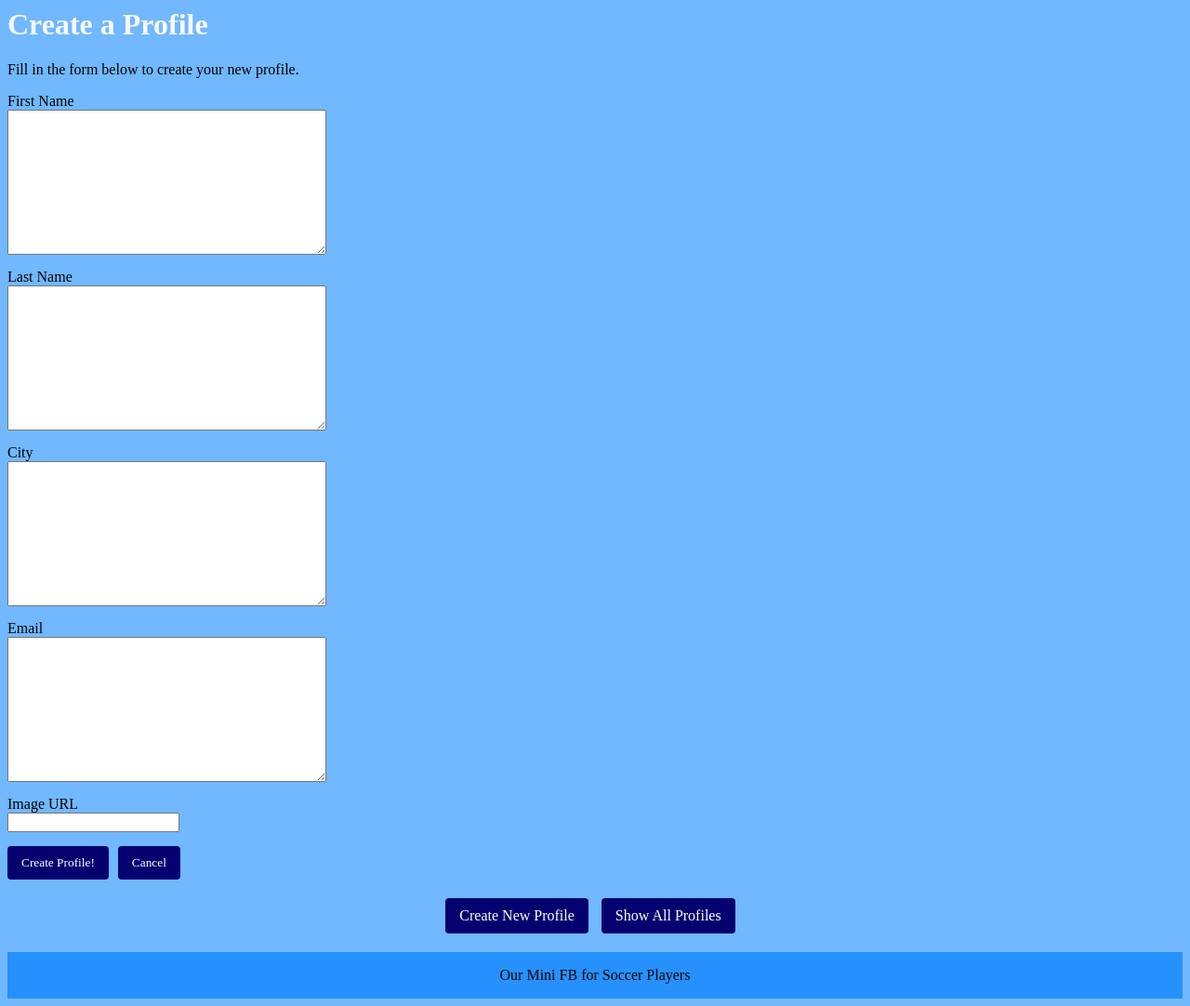
After one commit to yuribychkov15/Django, a Django app: page /mini_fb/create_profile/ in a window 1280 px wide. The commit adds this page. Shown: the whole page at 93% size. Run offline with Django 5.2, Linux system fonts and the light colour scheme.

Commit message:
completed all tasks

```diff
--- a/cs412/settings.py
+++ b/cs412/settings.py
@@ -23,7 +23,7 @@ BASE_DIR = Path(__file__).resolve().parent.parent
 SECRET_KEY = 'django-insecure-6=mc8(!$62yb%d)j3$@o73=$yqb8o=dhseo0-7aw5e9b-ffdhu'
 
 # SECURITY WARNING: don't run with debug turned on in production!
-DEBUG = True
+DEBUG = False
 
 ALLOWED_HOSTS = ['*']
 
--- /dev/null
+++ b/mini_fb/forms.py
@@ -0,0 +1,14 @@
+from django import forms
+from .models import *
+
+class CreateProfileForm(forms.ModelForm):
+    # Our form to create a profile
+    class Meta:
+        model = Profile
+        fields = ['first_name', 'last_name', 'city', 'email', 'image_url']
+
+class CreateStatusMessageForm(forms.ModelForm):
+    # Our form to create a status message
+    class Meta:
+        model = StatusMessage
+        fields = ['message']
--- a/mini_fb/models.py
+++ b/mini_fb/models.py
@@ -1,5 +1,7 @@
 from django.db import models
 from django.utils import timezone
+
+from django.urls import reverse
 
 # Create your models here.
 
@@ -22,10 +24,15 @@ class Profile(models.Model):
         '''Return all status messages for this profile'''
         return StatusMessage.objects.filter(profile=self).order_by('-timestamp')
 
+    def get_absolute_url(self):
+        '''Return a URL to display this profile'''
+        return reverse('show_profile', kwargs={'pk': self.pk})
+
 class StatusMessage(models.Model):
     ''' Encapsulate the idea of one Status Message '''
     message = models.TextField(blank=False)
     timestamp = models.DateTimeField(default=timezone.now)
+    # model the 1 to many relationship with Profile
     profile = models.ForeignKey(Profile, on_delete=models.CASCADE)
 
     def __str__(self):
--- a/mini_fb/templates/mini_fb/base.html
+++ b/mini_fb/templates/mini_fb/base.html
@@ -15,6 +15,10 @@
             {% block content %}
             {% endblock %}
         </main>
+    <nav>
+        <a href="{% url 'create_profile' %}" class="nav-button">Create New Profile</a>
+        <a href="{% url 'show_all_profiles' %}" class="nav-button">Show All Profiles</a>
+    </nav>
     <footer>
         Our Mini FB for Soccer Players
     </footer>
--- /dev/null
+++ b/mini_fb/templates/mini_fb/create_profile_form.html
@@ -0,0 +1,43 @@
+<!-- mini_fb/templates/mini_fb/create_profile_form.html
+Page is used to create an entirely new profile -->
+
+{% extends 'mini_fb/base.html' %}
+
+{% block content %}
+    <h1>Create a Profile</h1>
+    <p>Fill in the form below to create your new profile.</p>
+    <form method="post">
+        {% csrf_token %}
+
+        <div class="form-group">
+            <label for="{{ form.first_name.label }}">First Name</label>
+            {{ form.first_name }}
+        </div>
+
+        <div class="form-group">
+            <label for="{{ form.last_name.label }}">Last Name</label>
+            {{ form.last_name }}
+        </div>
+
+        <div class="form-group">
+            <label for="{{ form.city.label }}">City</label>
+            {{ form.city }}
+        </div>
+
+        <div class="form-group">
+            <label for="{{ form.email.label }}">Email</label>
+            {{ form.email }}
+        </div>
+
+        <div class="form-group">
+            <label for="{{ form.image_url.label }}">Image URL</label>
+            {{ form.image_url }}
+        </div>
+
+        <!-- https://www.w3schools.com/jsref/met_his_back.asp for the cancel button-->
+        <div class="button-container">
+            <button type="submit">Create Profile!</button>
+            <button type="button" onclick="history.back()">Cancel</button>
+        </div>
+    </form>
+{% endblock %}
--- a/mini_fb/templates/mini_fb/show_all_profiles.html
+++ b/mini_fb/templates/mini_fb/show_all_profiles.html
@@ -1,4 +1,5 @@
-<!-- mini_fb/templates/mini_fb/show_all_profiles.html -->
+<!-- mini_fb/templates/mini_fb/show_all_profiles.html
+Page is used to display all of our profiles -->
 {% extends "mini_fb/base.html" %}
 {% load static %}
 
--- a/mini_fb/templates/mini_fb/show_profile.html
+++ b/mini_fb/templates/mini_fb/show_profile.html
@@ -1,3 +1,6 @@
+<!-- mini_fb/templates/mini_fb/show_profile.html
+Page is used to show a single profile -->
+
 {% extends 'mini_fb/base.html' %}
 
 {% block content %}
@@ -27,5 +30,5 @@
             <li>{{ status.message }}</li>
         {% endfor %}
     </ul>
-    <a href="{% url 'show_all_profiles' %}">Back to all profiles</a>
+    <a href="{% url 'create_status' profile.pk %}" class="nav-button">Create a Message</a>
 {% endblock %}
--- a/mini_fb/urls.py
+++ b/mini_fb/urls.py
@@ -9,4 +9,6 @@ from . import views
 urlpatterns = [
     path(r'', views.ShowAllProfileViews.as_view(), name="show_all_profiles"),
     path('profile/<int:pk>/', views.ShowProfilePageView.as_view(), name='show_profile'),
+    path('create_profile/', views.CreateProfileView.as_view(), name='create_profile'),
+    path('profile/<int:pk>/create_status/', views.CreateStatusMessageView.as_view(), name='create_status'),
 ]
--- a/mini_fb/views.py
+++ b/mini_fb/views.py
@@ -5,7 +5,10 @@ from django.shortcuts import render
 # Create your views here.
 from django.views.generic import ListView
 from django.views.generic import DetailView
+from django.views.generic import CreateView
+
 from .models import * # import all of the models
+from .forms import *
 
 # class-based view
 # inherits from ListView
@@ -21,3 +24,35 @@ class ShowProfilePageView(DetailView):
     model = Profile
     template_name = "mini_fb/show_profile.html"
     context_object_name = "profile"
+
+class CreateProfileView(CreateView):
+    '''the view to create a single profile'''
+    model = Profile
+    form_class = CreateProfileForm
+    template_name = "mini_fb/create_profile_form.html"
+
+class CreateStatusMessageView(CreateView):
+    '''the view to create a status message for a profile'''
+    model = StatusMessage
+    form_class = CreateStatusMessageForm
+    template_name = "mini_fb/create_status_form.html"
+
+    def get_context_data(self, **kwargs):
+        # get context data from super class
+        context = super().get_context_data(**kwargs)
+        # find the Profile identified by the PK from the URL pattern
+        profile = Profile.objects.get(pk=self.kwargs['pk'])
+        # add Profile referred to by the URL into this context
+        context['profile'] = profile
+        return context
+
+    def form_valid(self, form):
+        # find Profile identified by the PK from the URL pattern
+        profile = Profile.objects.get(pk=self.kwargs['pk'])
+        # attach the Profile to the instance of the Message to set its FK
+        form.instance.profile = profile
+        # delefate work to superclass version of this method
+        return super().form_valid(form)
+
+    def get_success_url(self):
+        return reverse('show_profile', kwargs={'pk': self.kwargs['pk']})
--- a/static/mini_fb/styles.css
+++ b/static/mini_fb/styles.css
@@ -33,6 +33,13 @@ th, td {
     padding: 8px;
 }
 
+.form-group {
+    display: flex;
+    flex-direction: column;
+    align-items: flex-start;
+    margin-bottom: 15px;
+}
+
 /* Make our profile images circular and a nice blue border around it */
 img {
     width: 150px;
@@ -47,3 +54,26 @@ img {
 th {
     background-color: #f2f2f2;
 }
+
+nav {
+    text-align: center;
+    margin: 20px 0;
+}
+
+button, .nav-button {
+    font-family: 'Times New Roman', Times, serif;
+    padding: 10px 15px;
+    background-color: #040070;
+    color: rgb(255, 255, 255);
+    border: none;
+    border-radius: 4px;
+    cursor: pointer;
+    text-decoration: none;
+    display: inline-block;
+    margin-right: 10px;
+}
+
+.button-container {
+    display: flex;
+    justify-content: left;
+}
```
Also changed, not shown: mini_fb/templates/mini_fb/create_status_form.html (added, +18 -0 lines), db.sqlite3.
